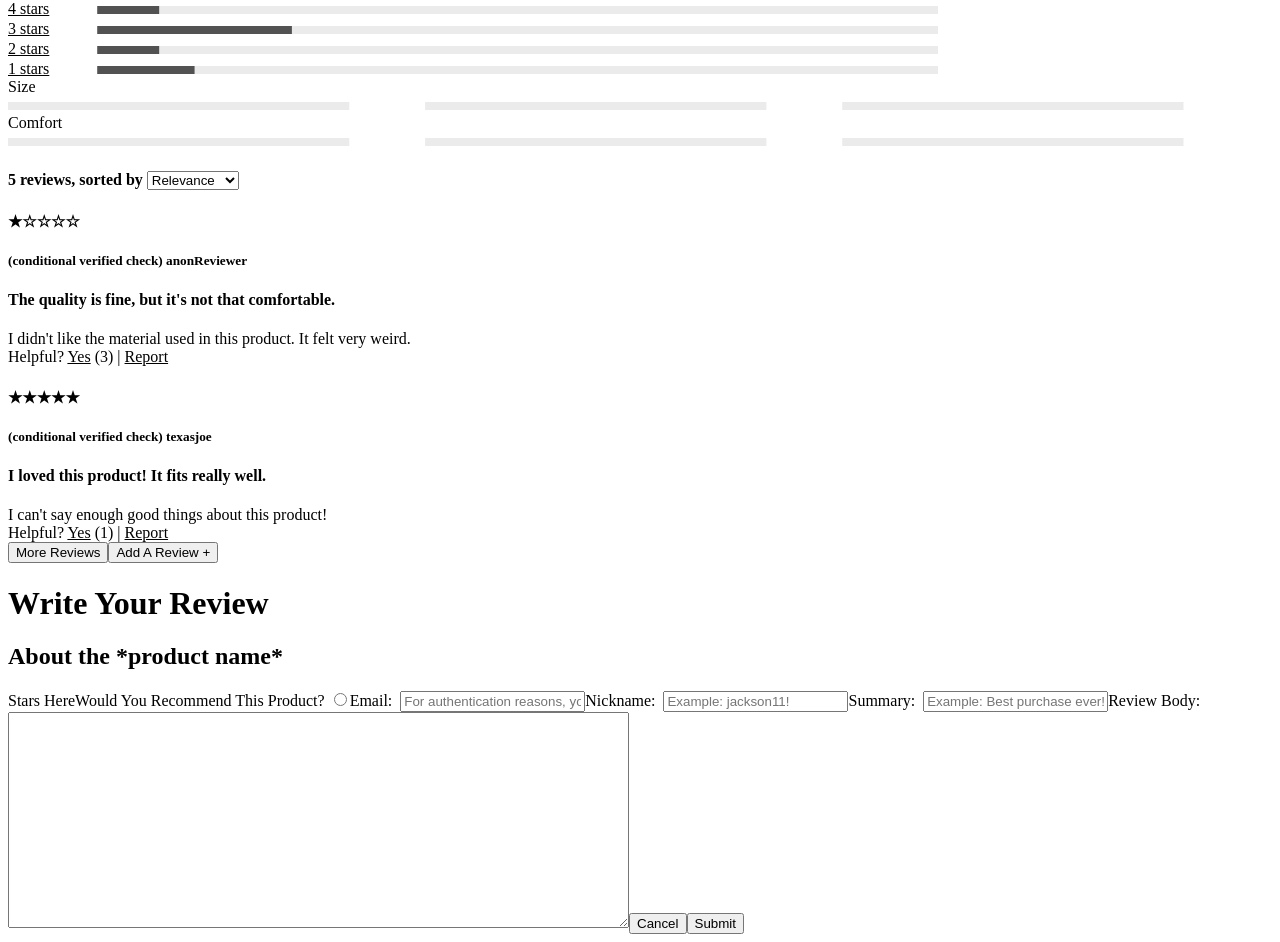
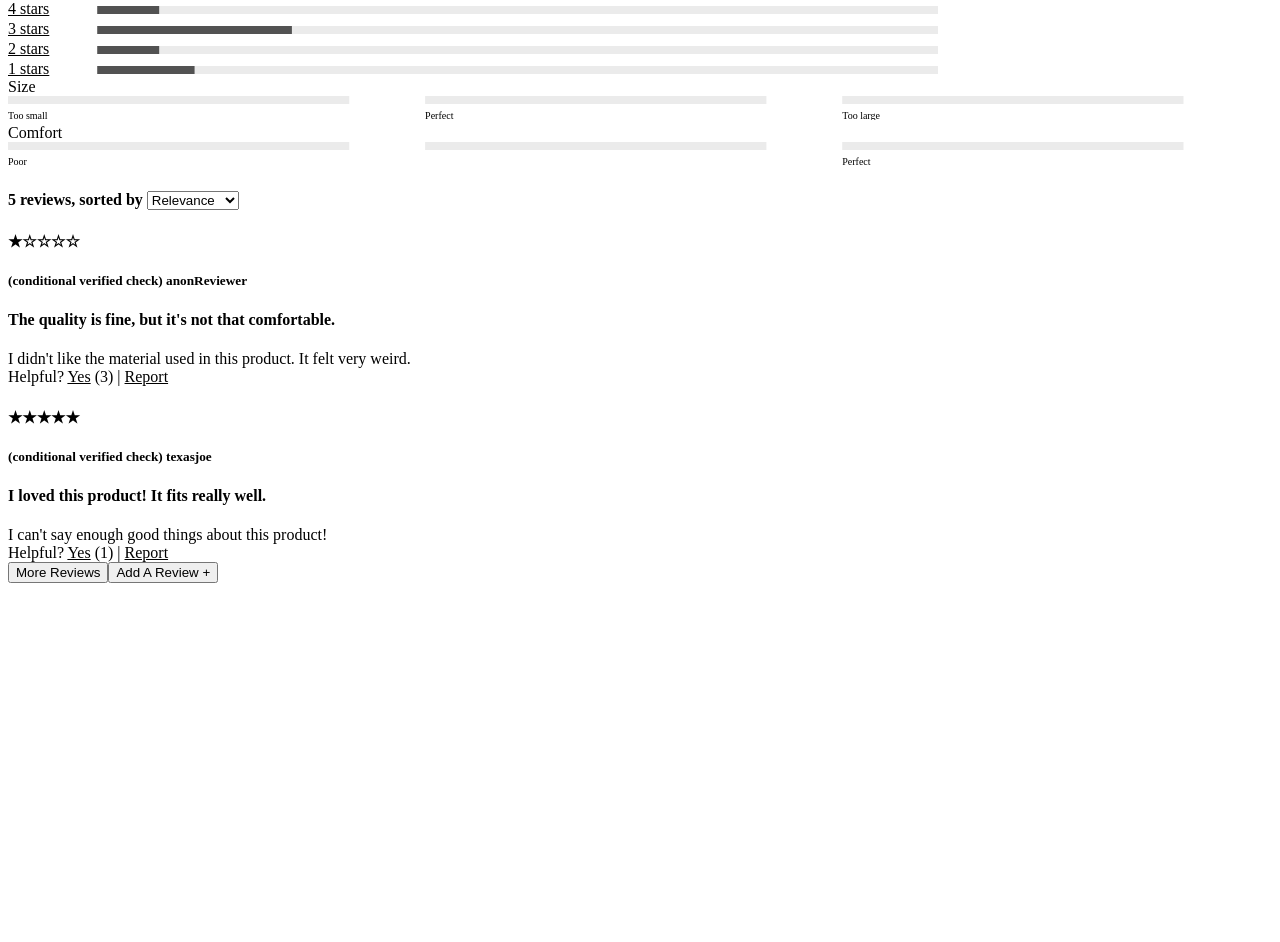
Before and after one commit to Ari-Design/Modern-Shopping-Site, a React app: page / in a window 1280 px wide. Shown: the part 4240-5182 px from the top of the page. After the commit the page ends 4831 px from the top, so only its background shows below. Built offline with nearby package versions, Linux system fonts and the light colour scheme; the HTML template or start-up script is replaced by a standard one.

Commit message:
Skeleton for size & comfort bars.

```diff
--- a/client/src/Reviews/Comfort.jsx
+++ b/client/src/Reviews/Comfort.jsx
@@ -3,12 +3,14 @@ var Comfort = ({comfortScore}) => {
   return (
     <div>
       <span>Comfort</span>
-      <svg width='100%' height='8px'>
+      <svg width='100%' height='24px'>
         <rect fill='#ebebeb' width='27%' height='8px' ></rect>
+        <text x='0%' y='95%' font-size='10'>Poor</text>
         <rect fill='#ebebeb' width='27%' height='8px'  x='33%'></rect>
         <rect fill='#ebebeb' width='27%' height='8px'  x='66%'></rect>
+        <text x='66%' y='95%' font-size='10'>Perfect</text>
       </svg>
-      </div>
+    </div>
   )
 }
 export default Comfort;
--- a/client/src/Reviews/ReviewsList.jsx
+++ b/client/src/Reviews/ReviewsList.jsx
@@ -52,7 +52,6 @@ class ReviewsList extends React.Component{
         <button id="Add_Review+" onClick={(e) => this.handleClick(e)}>Add A Review +</button>
         </div>
         </div>
-        <AddReviewForm />
         </>
       );
     } else /*if there are no reviews, prominently display Add_Review+ button*/ {
--- a/client/src/Reviews/Size.jsx
+++ b/client/src/Reviews/Size.jsx
@@ -3,10 +3,15 @@ var Size = ({sizeScore}) => {
   return (
     <div>
       <span>Size</span>
-      <svg width='100%' height='8px'>
+      <svg width='100%' height='24px'>
+        <g>
         <rect fill='#ebebeb' width='27%' height='8px' x='0%'></rect>
+        <text x='0%' y='95%' font-size='10'>Too small</text>
         <rect fill='#ebebeb' width='27%' height='8px'  x='33%'></rect>
+        <text x='33%' y='95%' font-size='10'>Perfect</text>
         <rect fill='#ebebeb' width='27%' height='8px'  x='66%'></rect>
+        <text x='66%' y='95%' font-size='10'>Too large</text>
+        </g>
       </svg>
     </div>
   )
--- a/client/src/shared/Dropdown.jsx
+++ b/client/src/shared/Dropdown.jsx
@@ -2,7 +2,7 @@ import React from 'react';
 var Dropdown = ({title, optionsArr}) => {
   return (
     <>
-      <select name={title} id={title}>
+      <select className={title} id={title}>
         {optionsArr.map((option) => {
           return <option value={option}>{option}</option>
         })}
--- a/client/src/shared/Star.jsx
+++ b/client/src/shared/Star.jsx
@@ -1,7 +1,8 @@
 import React from 'react';
 // As of 11/04/21, only renders whole stars (but will accept fractional numbers). To be updated.
-var Star = ({numStars}) => {
+var Star = ({avg, numStars}) => {
   var mapArr = [1, 2, 3, 4, 5];
+
   return mapArr.map((star, index) => {
     if (numStars - 1 >= index) {
       return (
@@ -14,5 +15,6 @@ var Star = ({numStars}) => {
     }
 
   })
+
 }
 export default Star;
--- a/client/src/shared/forms/AddReviewForm.jsx
+++ b/client/src/shared/forms/AddReviewForm.jsx
@@ -87,7 +87,7 @@ class AddReviewForm extends React.Component {
           <label className="review_body_input_label">
             Review Body:
             <textarea
-              className="question_input"
+              className="review_body_input"
               cols="75"
               rows="14"
               maxLength="1000"
```
